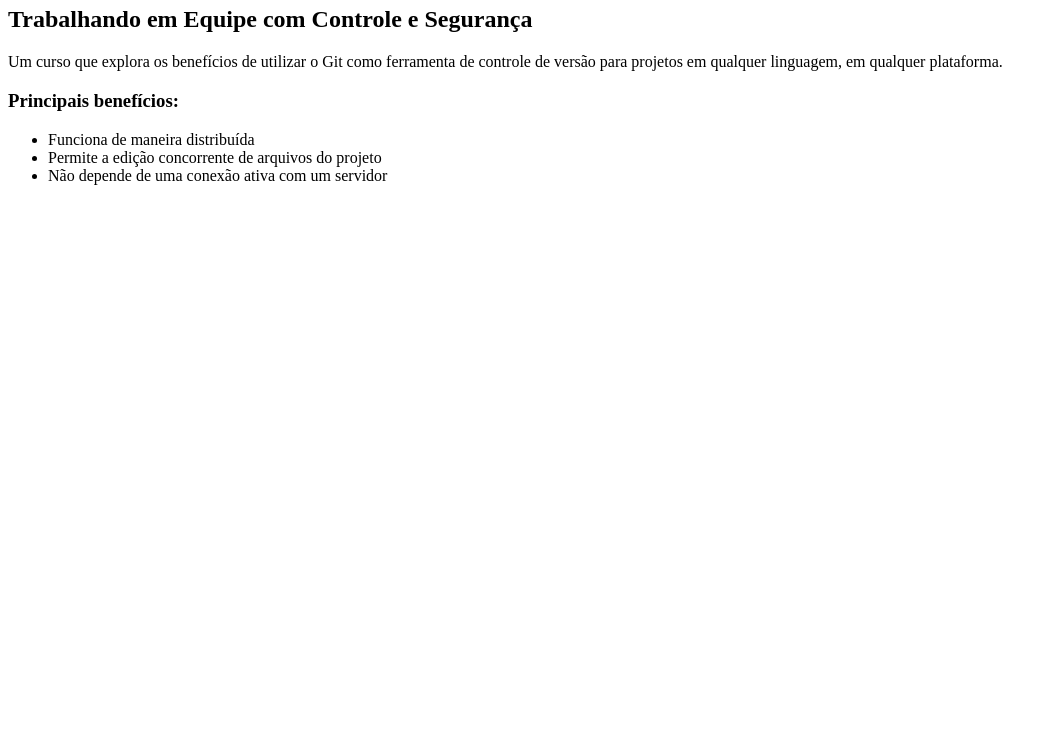
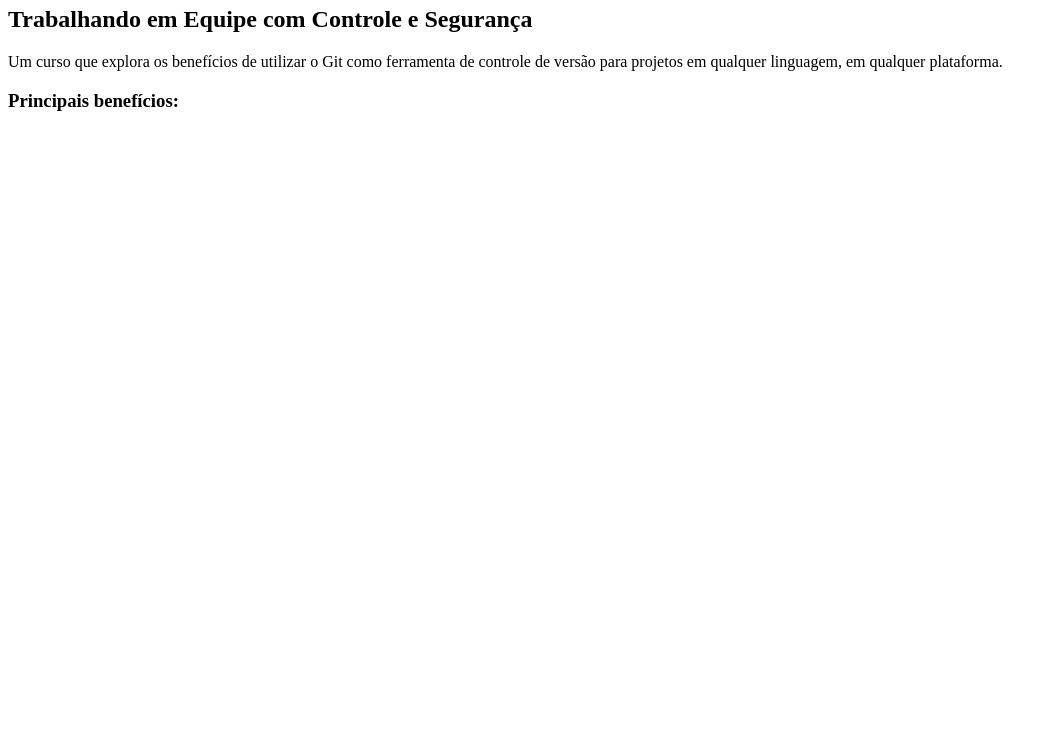
Before and after one commit to ThiagoOliveira28/meu-site, a plain HTML site: page index.html in a window 1280 px wide. Shown: the part 60-800 px from the top of the page, without its empty margins (0-1057 px from the left). Drawn offline with Linux system fonts and the light colour scheme.

Commit message:
Criando o projeto

```diff
--- a/index.html
+++ b/index.html
@@ -8,10 +8,6 @@
         <p>Um curso que explora os benefícios de utilizar o Git como ferramenta de controle de versão para projetos em qualquer linguagem, em qualquer plataforma.</p>
 
         <h3>Principais benefícios:</h3>
-        <ul>
-            <li>Funciona de maneira distribuída</li>
-            <li>Permite a edição concorrente de arquivos do projeto</li>
-            <li>Não depende de uma conexão ativa com um servidor</li>
-        </ul>
+
     </body>
 </html>
```
